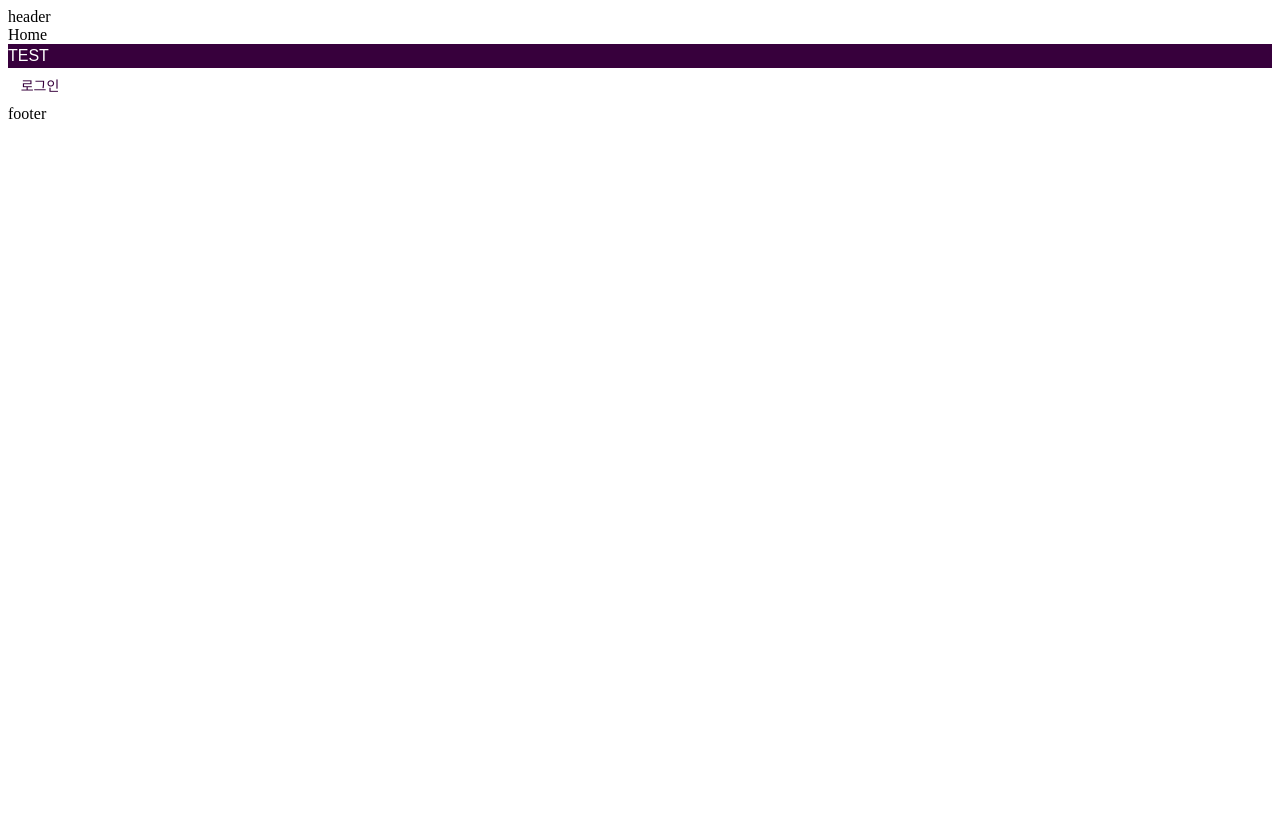
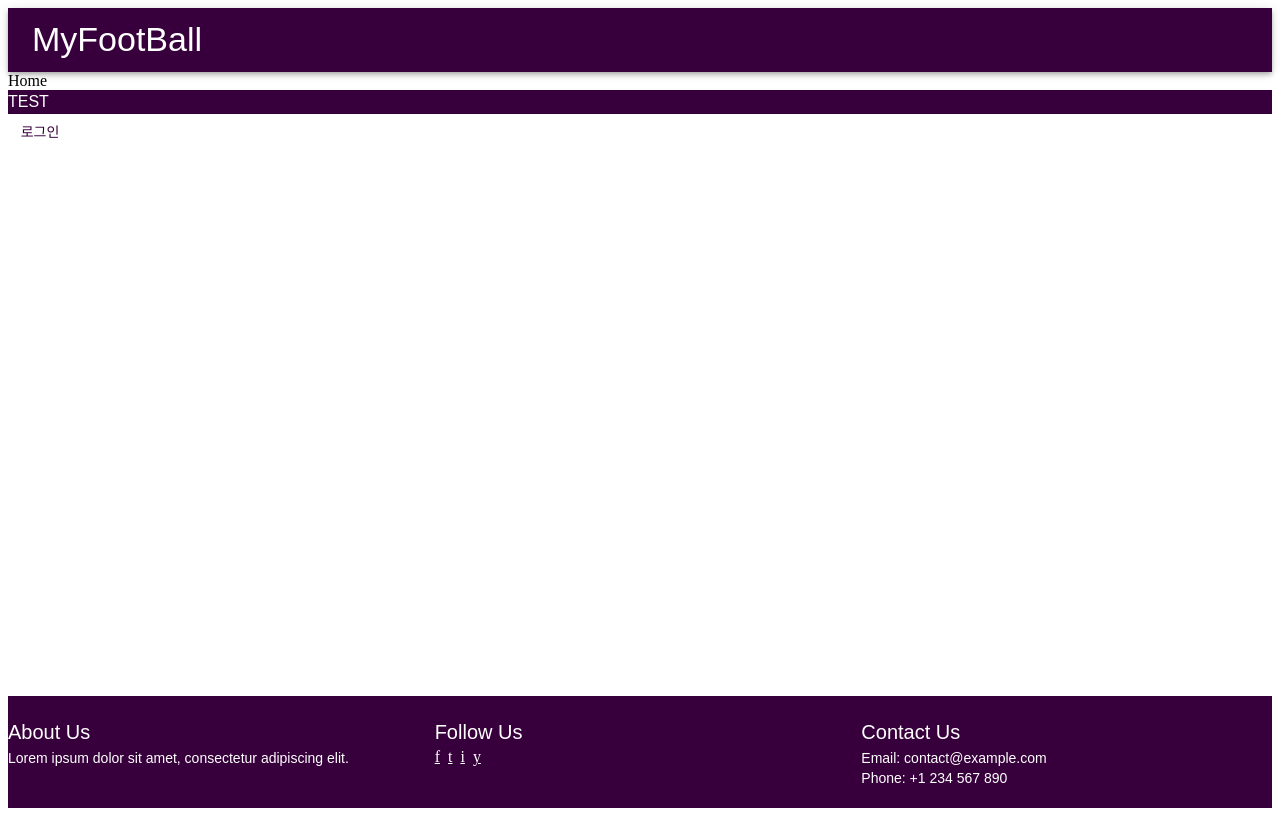
Before and after one commit to Leekee0905/MyFootball, a React (Vite) app in the folder frontend/: page / in a window 1280 px wide. Built offline with nearby package versions, Linux system fonts and the light colour scheme.

Commit message:
레이아웃설정

```diff
--- a/frontend/src/layouts/Footer.tsx
+++ b/frontend/src/layouts/Footer.tsx
@@ -1,5 +1,48 @@
+import { Grid, Typography, Box, Link, useTheme } from '@mui/material';
+
 const Footer = () => {
-  return <footer>footer</footer>;
+  const theme = useTheme();
+  return (
+    <Box
+      component="footer"
+      sx={{
+        backgroundColor: theme.palette.primary.main,
+        color: theme.palette.secondary.main,
+        padding: '20px 0',
+      }}
+    >
+      <Grid container spacing={2}>
+        <Grid item xs={12} md={4}>
+          <Typography variant="h6">About Us</Typography>
+          <Typography variant="body2">
+            Lorem ipsum dolor sit amet, consectetur adipiscing elit.
+          </Typography>
+        </Grid>
+        <Grid item xs={12} md={4}>
+          <Typography variant="h6">Follow Us</Typography>
+          <div>
+            <Link href="#" color="inherit" sx={{ marginRight: 1 }}>
+              f
+            </Link>
+            <Link href="#" color="inherit" sx={{ marginRight: 1 }}>
+              t
+            </Link>
+            <Link href="#" color="inherit" sx={{ marginRight: 1 }}>
+              i
+            </Link>
+            <Link href="#" color="inherit">
+              y
+            </Link>
+          </div>
+        </Grid>
+        <Grid item xs={12} md={4}>
+          <Typography variant="h6">Contact Us</Typography>
+          <Typography variant="body2">Email: contact@example.com</Typography>
+          <Typography variant="body2">Phone: +1 234 567 890</Typography>
+        </Grid>
+      </Grid>
+    </Box>
+  );
 };
 
 export default Footer;
--- a/frontend/src/layouts/Header.tsx
+++ b/frontend/src/layouts/Header.tsx
@@ -1,5 +1,16 @@
+import { AppBar, Toolbar, Typography, useTheme } from '@mui/material';
+
 const Header = () => {
-  return <header>header</header>;
+  const theme = useTheme();
+  return (
+    <AppBar position="sticky">
+      <Toolbar>
+        <Typography variant="h4" sx={{ font: theme.typography.fontFamily }}>
+          MyFootBall
+        </Typography>
+      </Toolbar>
+    </AppBar>
+  );
 };
 
 export default Header;
--- a/frontend/src/layouts/Layout.tsx
+++ b/frontend/src/layouts/Layout.tsx
@@ -4,9 +4,11 @@ import Header from './Header';
 
 const Layout = ({ children }: { children: ReactNode }) => {
   return (
-    <div>
+    <div
+      style={{ display: 'flex', flexDirection: 'column', minHeight: '100vh' }}
+    >
       <Header />
-      <main>{children}</main>
+      <main style={{ flex: 1 }}>{children}</main>
       <Footer />
     </div>
   );
```
